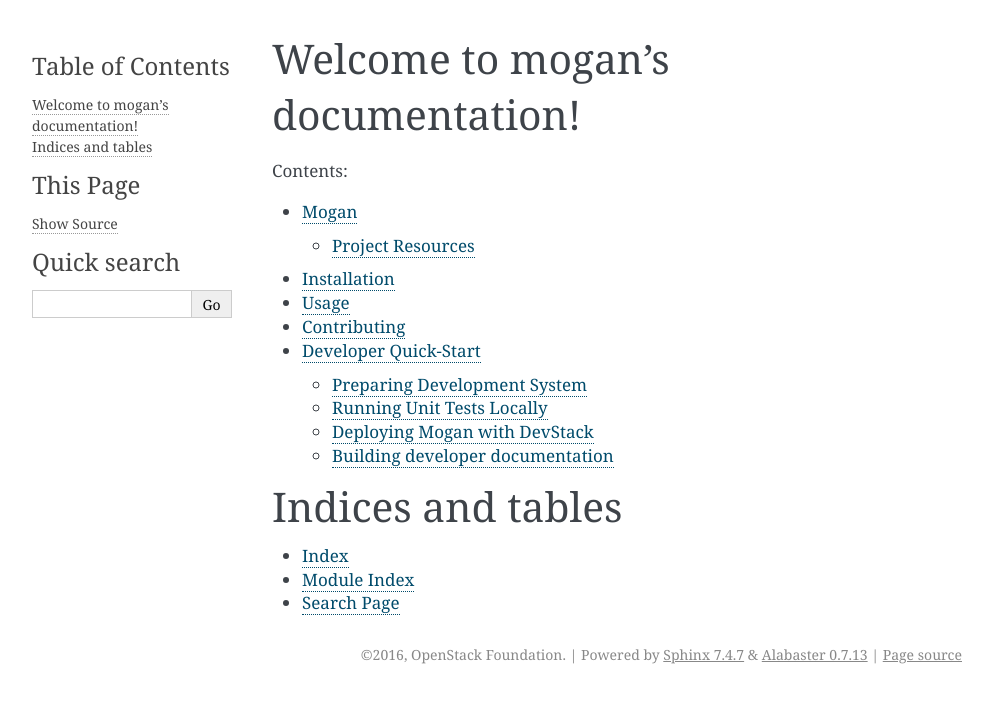
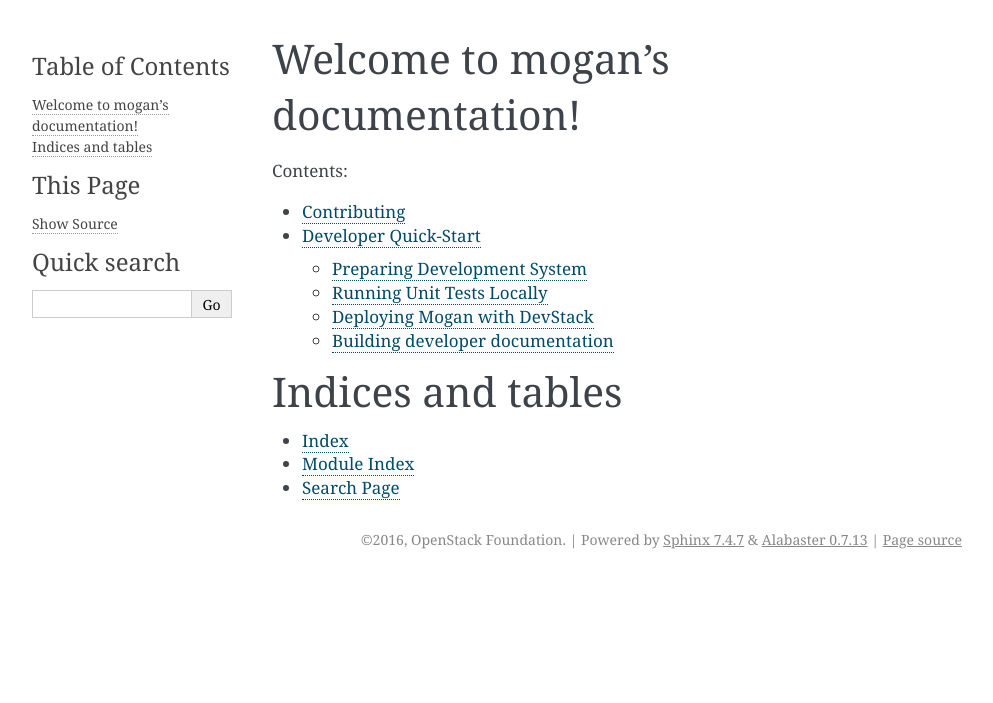
Before and after one commit to openstack-archive/mogan, a Sphinx documentation site: the page built from doc/source/index.rst, in a window 1280 px wide. Shown: the top 703 px of the page, without its empty margins (148-1141 px from the left). Built offline with Sphinx 7.4.7, drawn with Linux system fonts in a browser that asks for light colours.

Commit message:
Remove improper docs
There are some docs created with the project initialization tool,
the context is improper.

Change-Id: I0fe1d41288951b1316c566ca36284982717f57f3

```diff
--- a/doc/source/index.rst
+++ b/doc/source/index.rst
@@ -11,9 +11,6 @@
 .. toctree::
    :maxdepth: 2
 
-   readme
-   installation
-   usage
    contributing
    dev/dev-quickstart
 
--- a/doc/source/readme.rst
+++ /dev/null
@@ -1 +0,0 @@
-.. include:: ../../README.rst
--- a/doc/source/usage.rst
+++ /dev/null
@@ -1,7 +0,0 @@
-========
-Usage
-========
-
-To use mogan in a project::
-
-    import mogan
```
Also changed, not shown: doc/source/installation.rst (deleted, +0 -12 lines).
